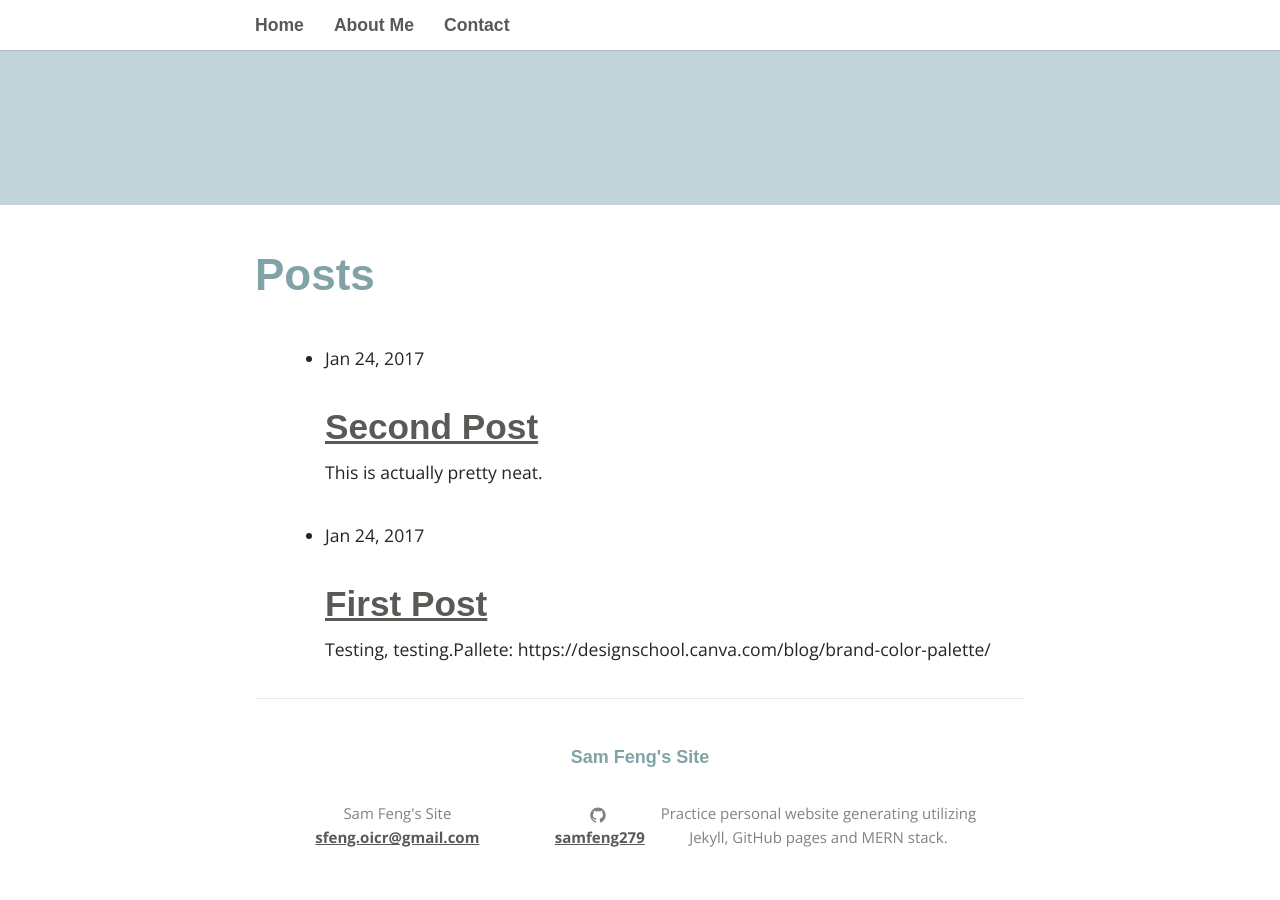
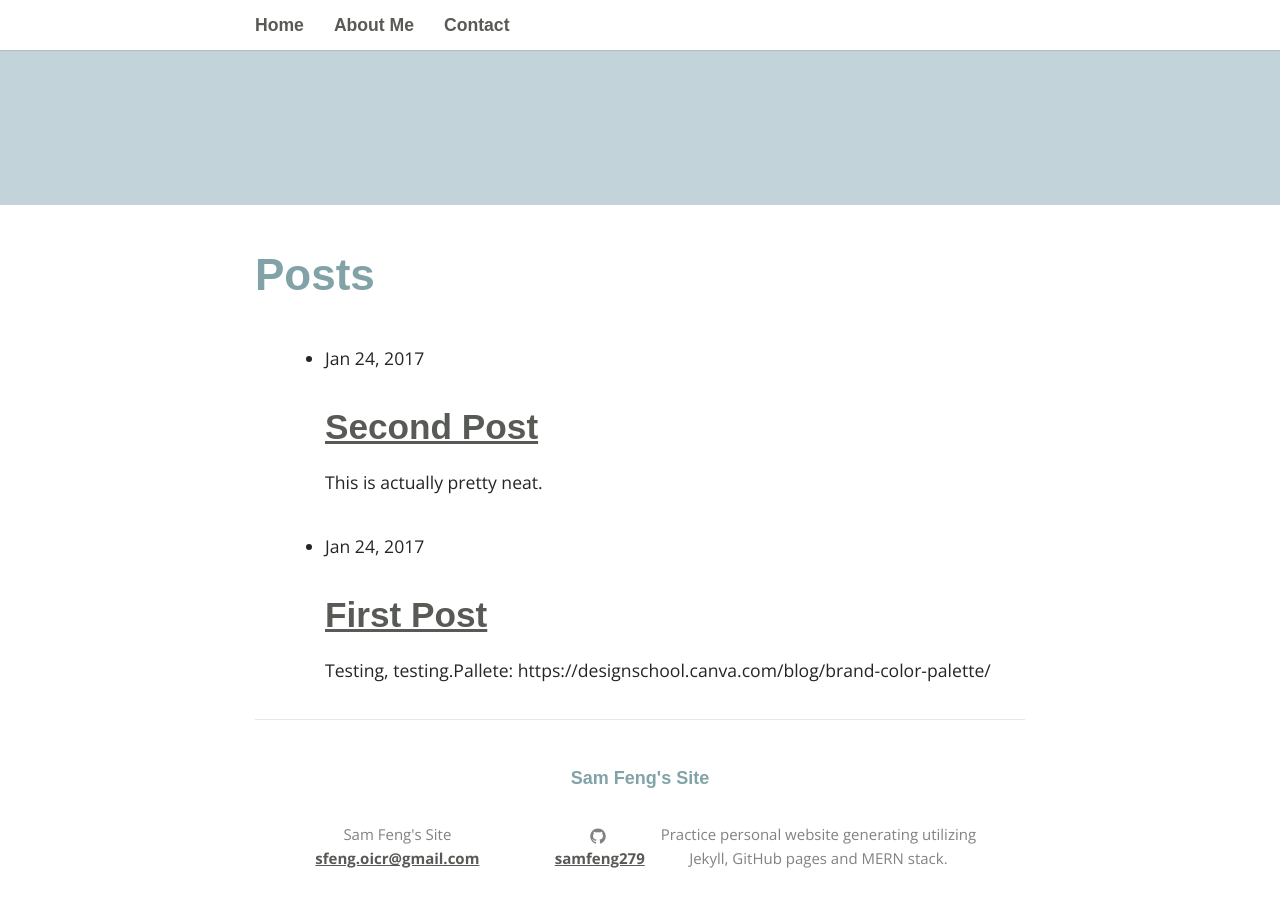
Before and after one commit to samfeng279/samfeng279.github.io, a Jekyll site: the page built from index.html, in a window 1280 px wide and 900 px high, scrolled down 295 px. Built offline with Jekyll 4.4.1, drawn with Linux system fonts in a browser that asks for light colours; some web fonts are replaced; before the commit the page ends 1174 px from its top, so only the background shows below that.

Commit message:
Update _layout.scss

```diff
--- a/_sass/_layout.scss
+++ b/_sass/_layout.scss
@@ -25,7 +25,7 @@ h1 {
 }
 h2 {
 	font-size: 2em;
-	-webkit-margin-after: 0.1em;
+	-webkit-margin-after: 0.4em;
 }
 headline {
 	display: block;
```
